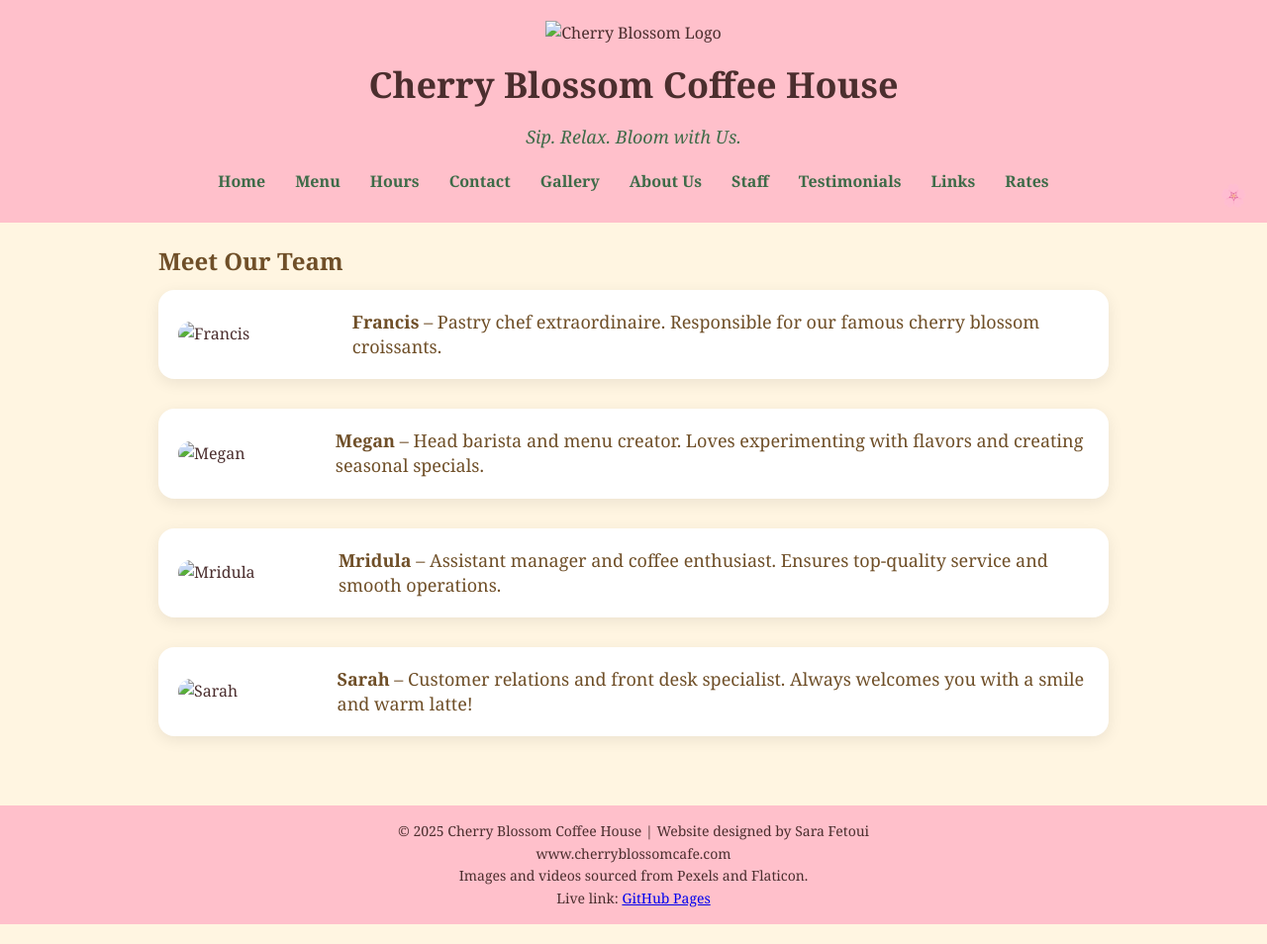
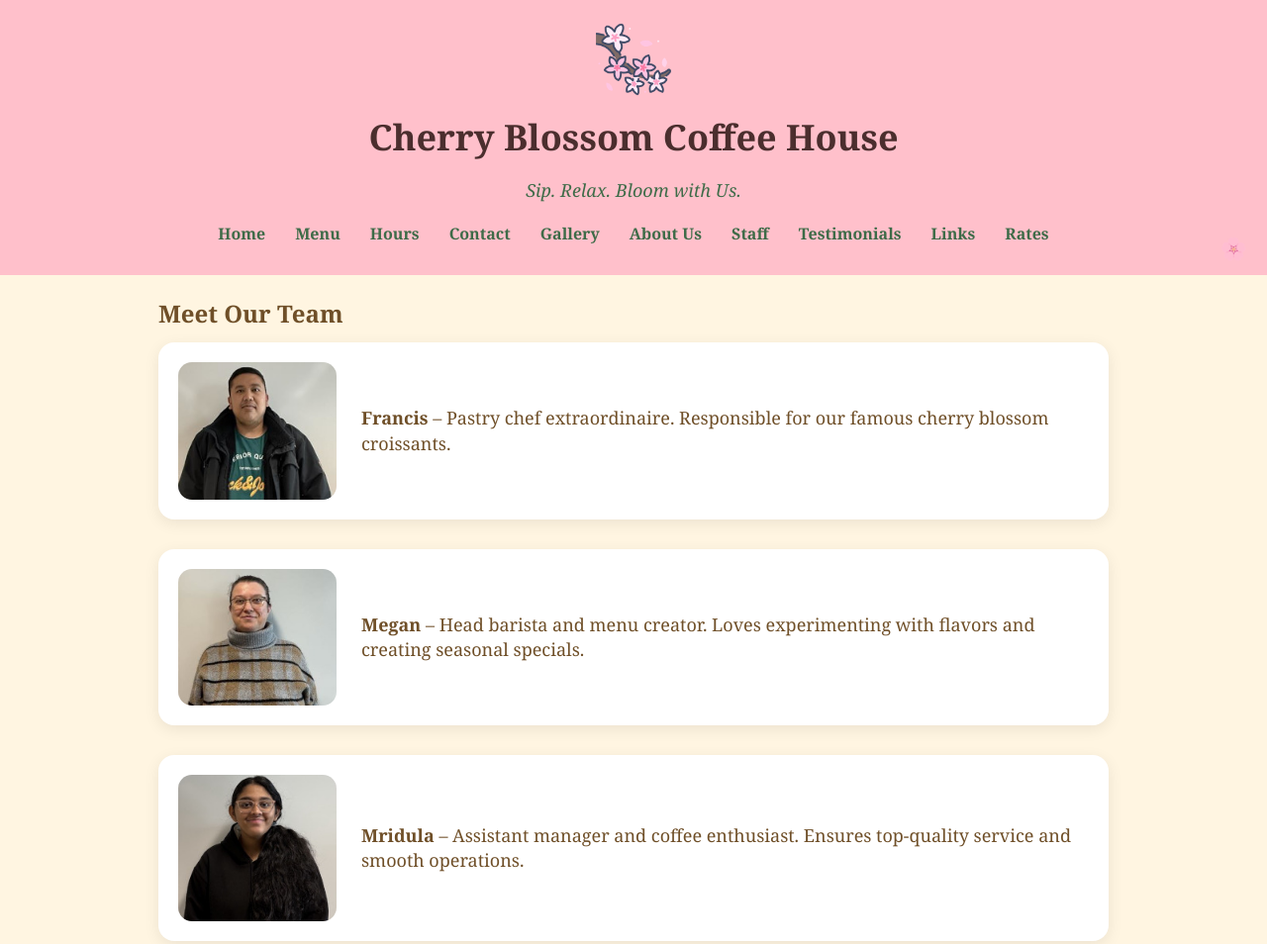
Before and after one commit to Sara-tech111/Website, a plain HTML site: page staff.html in a window 1280 px wide. Shown: the top 954 px of the page at 99% size. Drawn offline with Linux system fonts and the light colour scheme; files that its build step writes are made by us from their sources.

Commit message:
Fix stylesheet path and folder structure for GitHub Pages

```diff
--- a/staff.html
+++ b/staff.html
@@ -4,14 +4,14 @@
   <meta charset="UTF-8">
   <meta name="viewport" content="width=device-width, initial-scale=1.0">
   <title>Our Staff – Cherry Blossom Coffee House</title>
-  <link rel="stylesheet" href="styles/main.css">
-  <link rel="icon" type="image/png" href="images/cherry-blossom.png">
+  <link rel="stylesheet" href="main.css">
+  <link rel="icon" type="image/png" href="cherry-blossom.png">
 
 </head>
 <body>
 
 <header class="banner">
-  <img src="images/cherry-blossom.png" alt="Cherry Blossom Logo" class="logo">
+  <img src="cherry-blossom.png" alt="Cherry Blossom Logo" class="logo">
   <h1>Cherry Blossom Coffee House</h1>
   <p class="tagline">Sip. Relax. Bloom with Us.</p>
   <nav class="main-nav">
@@ -36,28 +36,28 @@
 
 
   <div class="row">
-      <img src="images/francis.jpg" alt="Francis">
+      <img src="francis.jpg" alt="Francis">
       <p class="caption">
         <strong>Francis</strong> – Pastry chef extraordinaire. Responsible for our famous cherry blossom croissants.
       </p>
   </div>
 
   <div class="row">
-      <img src="images/megan.jpg" alt="Megan">
+      <img src="megan.jpg" alt="Megan">
       <p class="caption">
         <strong>Megan</strong> – Head barista and menu creator. Loves experimenting with flavors and creating seasonal specials.
       </p>
   </div>
 
   <div class="row">
-      <img src="images/mridula.jpg" alt="Mridula">
+      <img src="mridula.jpg" alt="Mridula">
       <p class="caption">
         <strong>Mridula</strong> – Assistant manager and coffee enthusiast. Ensures top-quality service and smooth operations.
       </p>
   </div>
 
   <div class="row">
-      <img src="images/sarah.jpg" alt="Sarah">
+      <img src="sarah.jpg" alt="Sarah">
       <p class="caption">
         <strong>Sarah</strong> – Customer relations and front desk specialist. Always welcomes you with a smile and warm latte!
       </p>
```
Also changed, not shown: about.html (+2 -2 lines), contact.html (+3 -3 lines), gallery.html (+8 -8 lines), hours.html (+3 -3 lines), index.html (+3 -3 lines), links.html (+3 -3 lines), menu.html (+3 -3 lines), rates.html (+3 -3 lines), testimonials.html (+7 -7 lines).
